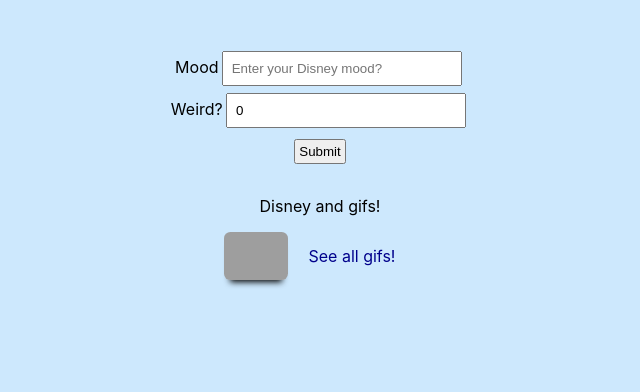
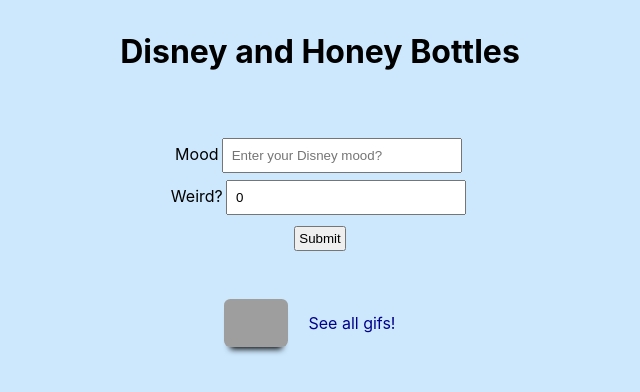
Before and after one commit to minjaechang/disney-hackathon, a React (Create React App) app in the folder client/: page / in a window 1280 px wide. Shown: the top 392 px of the page, without its empty margins (320-960 px from the left). Built offline with nearby package versions, Linux system fonts and the light colour scheme; grey boxes are pictures that could not be loaded.

Commit message:
Add header

```diff
--- a/client/src/App.css
+++ b/client/src/App.css
@@ -6,6 +6,11 @@
 
 body {
   background-color: #cde8fd;
+  text-align: center;
+}
+
+h1 {
+  margin: 2rem 0rem 1rem;
 }
 
 img {
--- a/client/src/App.js
+++ b/client/src/App.js
@@ -7,6 +7,9 @@
 function App() {
   return (
     <Router>
+      <div>
+        <h1>Disney and Honey Bottles</h1>
+      </div>
       <Switch>
         <Route path="/history">
           <History />
--- a/client/src/components/Home.js
+++ b/client/src/components/Home.js
@@ -58,7 +58,7 @@
         </div>
         <button type="submit">Submit</button>
       </form>
-      <p>Disney and gifs!</p>
+
       {imgURL && <img src={imgURL} alt="Who knows?" />}
       <div className="link">
         <img
```
